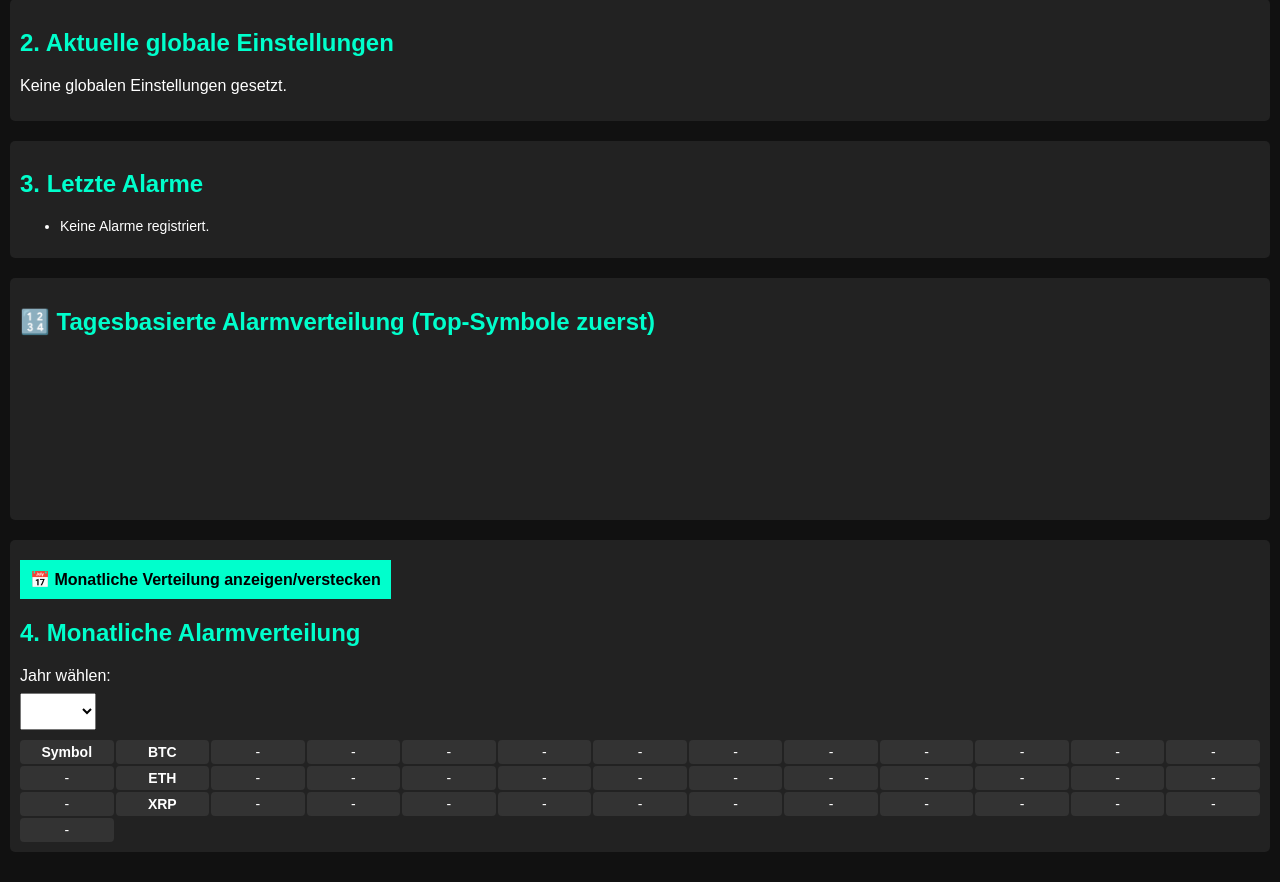
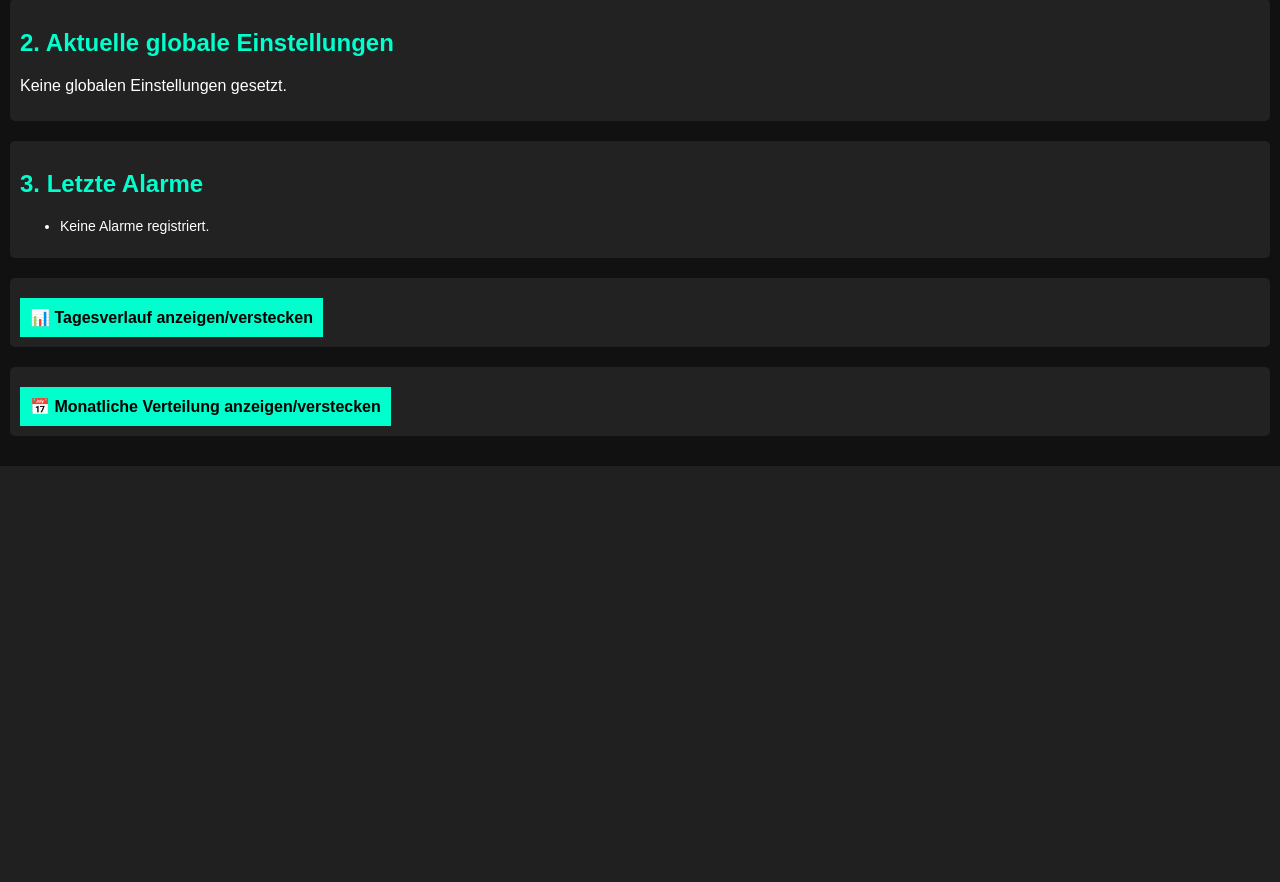
Before and after one commit to Bubu89/webhook-alarm-analyse, a Flask app: template templates/dashboard.html in a window 1280 px wide. Shown: the part 534-1416 px from the top of the page. After the commit the page ends 1000 px from the top, so only its background shows below. Run offline with Flask 3, Linux system fonts and the light colour scheme; the template is opened without the code that fills it, so the values that code supplies are empty; a map, chart or similar area stays blank.

Commit message:
Update dashboard.html

```diff
--- a/templates/dashboard.html
+++ b/templates/dashboard.html
@@ -57,8 +57,8 @@
         ul {
             font-size: 14px;
         }
-        #verteilungContainer {
-            display: block;
+        #verteilungContainer, #chartContainer {
+            display: none;
         }
         #alarmListe li.hidden {
             display: none;
@@ -74,7 +74,7 @@
             margin-right: 10px;
         }
         canvas {
-            max-height: 400px;
+            max-height: 250px;
         }
         @media (max-width: 600px) {
             body { font-size: 14px; }
@@ -160,13 +160,16 @@
     </div>
 
     <div class="section">
-        <h2>🔢 Tagesbasierte Alarmverteilung (Top-Symbole zuerst)</h2>
-        <canvas id="dailyChart"></canvas>
+        <button onclick="document.getElementById('chartContainer').classList.toggle('hidden')">📊 Tagesverlauf anzeigen/verstecken</button>
+        <div id="chartContainer" class="hidden">
+            <h2>🔢 Tagesbasierte Alarmverteilung (Top-Symbole zuerst)</h2>
+            <canvas id="dailyChart"></canvas>
+        </div>
     </div>
 
     <div class="section">
         <button onclick="document.getElementById('verteilungContainer').classList.toggle('hidden')">📅 Monatliche Verteilung anzeigen/verstecken</button>
-        <div id="verteilungContainer">
+        <div id="verteilungContainer" class="hidden">
             <h2>4. Monatliche Alarmverteilung</h2>
             <form method="get" action="/dashboard">
                 <label>Jahr wählen:</label>
```
